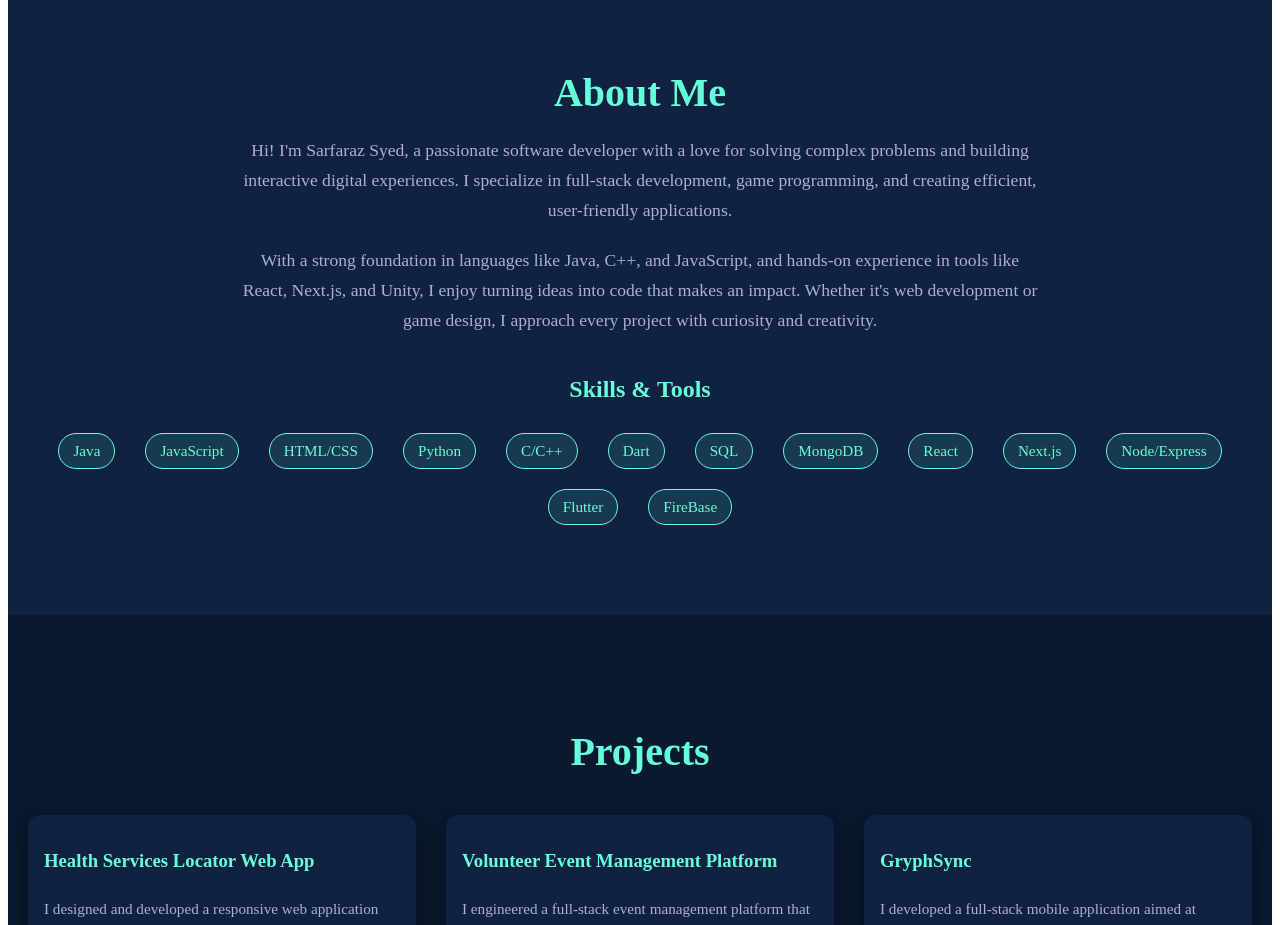
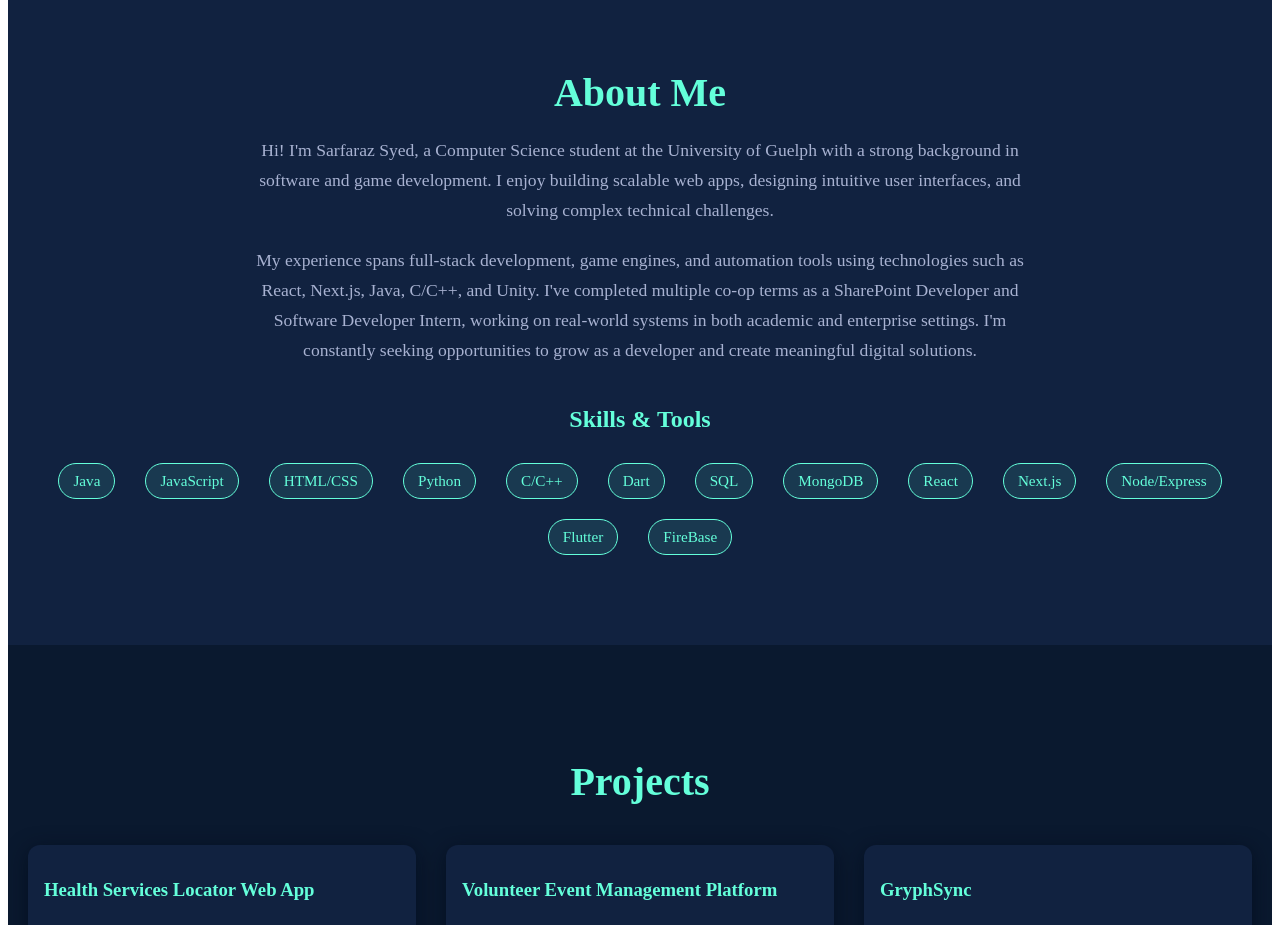
Before and after one commit to SunHorizon/SunHorizon.github.io, a React (Vite) app: page / in a window 1280 px wide. Shown: the part 860-1785 px from the top of the page. Built offline with nearby package versions, Linux system fonts and the light colour scheme.

Commit message:
change about me section

```diff
--- a/src/components/About.css
+++ b/src/components/About.css
@@ -26,7 +26,7 @@
   color: #a8b2d1;
 }
 
-.skills-section{
+.skills-section {
   margin-top: 40px;
 }
 
--- a/src/components/About.jsx
+++ b/src/components/About.jsx
@@ -8,15 +8,15 @@ const About = () => {
             <h2>About Me</h2>
             <div className="content">
                 <p>
-                    Hi! I'm Sarfaraz Syed, a passionate software developer with a love for solving complex problems and building interactive digital experiences.
-                    I specialize in full-stack development, game programming, and creating efficient, user-friendly applications.
+                    Hi! I'm Sarfaraz Syed, a Computer Science student at the University of Guelph with a strong background in software and game development.
+                    I enjoy building scalable web apps, designing intuitive user interfaces, and solving complex technical challenges.
                 </p>
                 <p>
-                    With a strong foundation in languages like Java, C++, and JavaScript, and hands-on experience in tools like React, Next.js, and Unity,
-                    I enjoy turning ideas into code that makes an impact. Whether it's web development or game design, I approach every project with curiosity and creativity.
+                    My experience spans full-stack development, game engines, and automation tools using technologies such as React, Next.js, Java, C/C++, and Unity.
+                    I've completed multiple co-op terms as a SharePoint Developer and Software Developer Intern, working on real-world systems in both academic and enterprise settings.
+                    I'm constantly seeking opportunities to grow as a developer and create meaningful digital solutions.
                 </p>
             </div>
-
             <div className="skills-section">
                 <h3>Skills & Tools</h3>
                 <ul className="skills-list">
```
